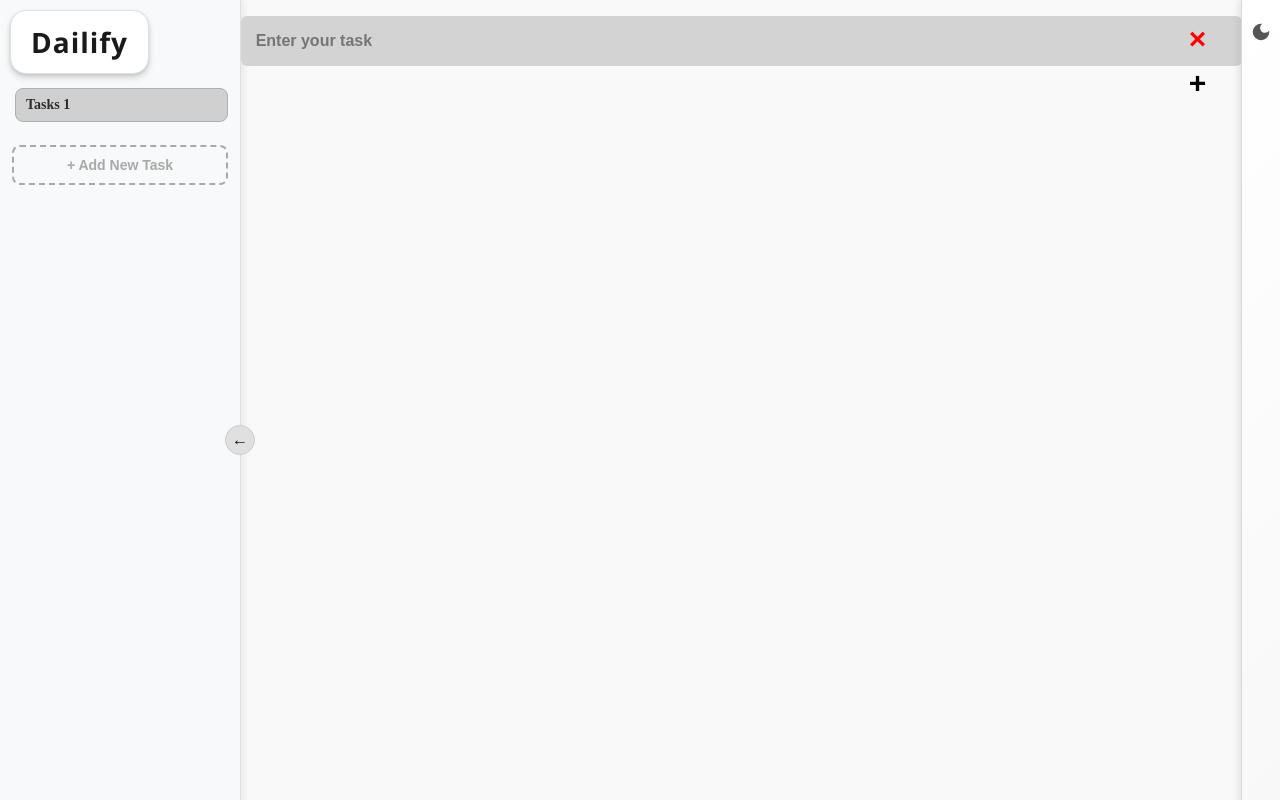
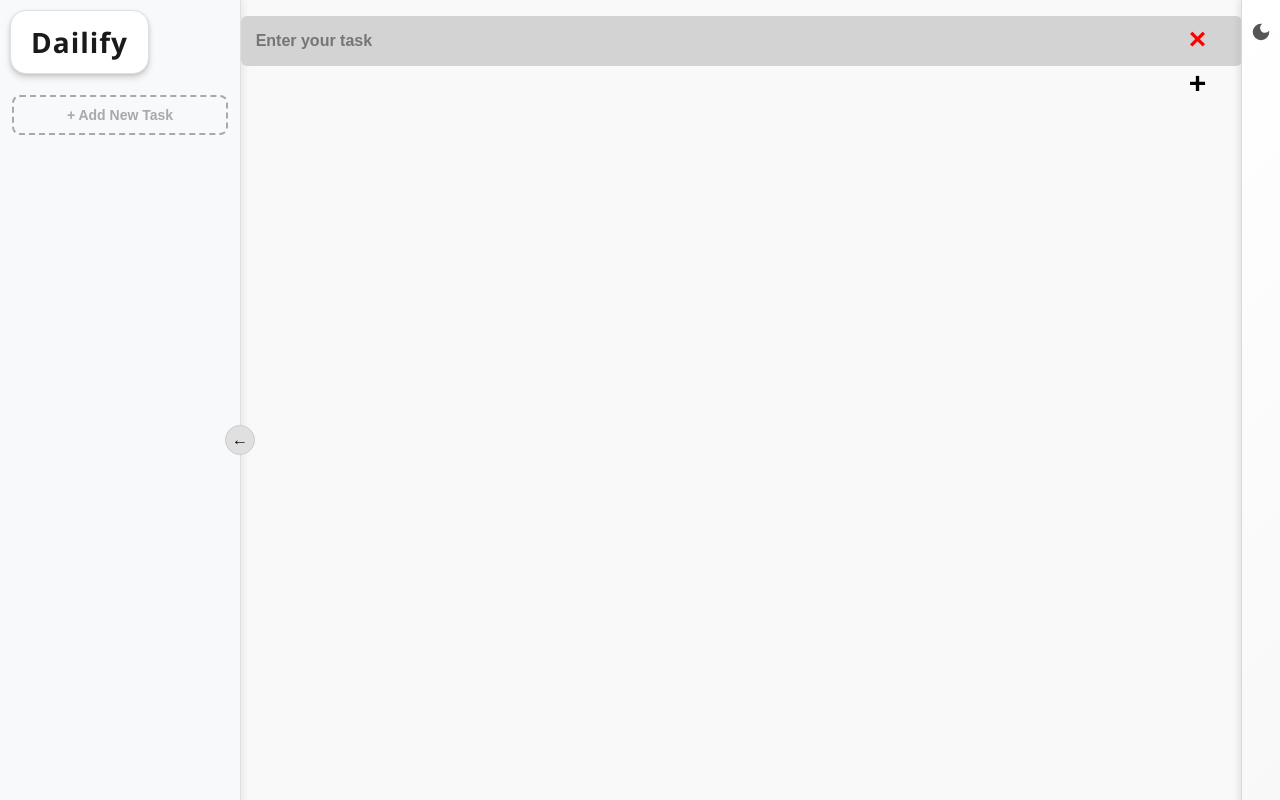
Before and after one commit to YashRaut24/Dailify, a React (Vite) app in the folder frontend/my-app/: page / in a window 1280 px wide. Built offline with nearby package versions, Linux system fonts and the light colour scheme.

Commit message:
Connected backend for task container

```diff
--- a/frontend/my-app/src/App.jsx
+++ b/frontend/my-app/src/App.jsx
@@ -7,6 +7,7 @@
 import HomePage from "./components/HomePage"
 import Header from "./components/Header"
 import CardsPage from "./components/CardsPage"
+import axios from "axios"
 
 function App() {
   const [count, setCount] = useState(0);
@@ -29,9 +30,7 @@
 
   const [collapsed, setCollapsed] = useState(false);
 
-  const [taskCategories, setTaskCategories] = useState([
-    { id: "task1", name: "Tasks 1" }
-  ]);
+  const [taskCategories, setTaskCategories] = useState([]);
   const [selectedTask, setSelectedTask] = useState("task1");
 
   const addTaskCategory = () => {
@@ -68,6 +67,7 @@
         selectedTask={selectedTask}
         setSelectedTask={setSelectedTask}
         taskCategories={taskCategories}
+        setTaskCategories={setTaskCategories}
         addTaskCategory={addTaskCategory}
         deleteTaskCategory={deleteTaskCategory}
       />
```
